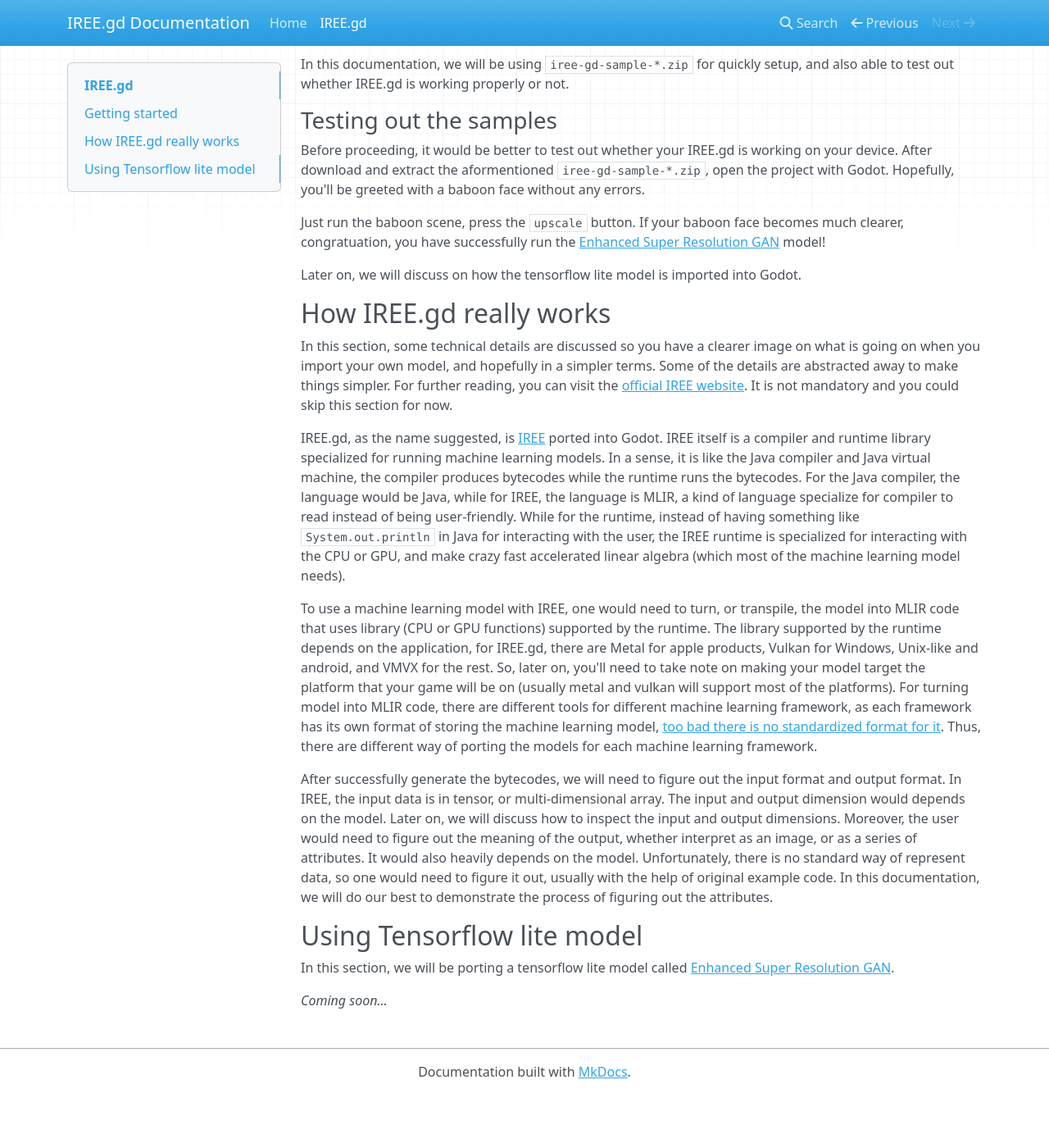
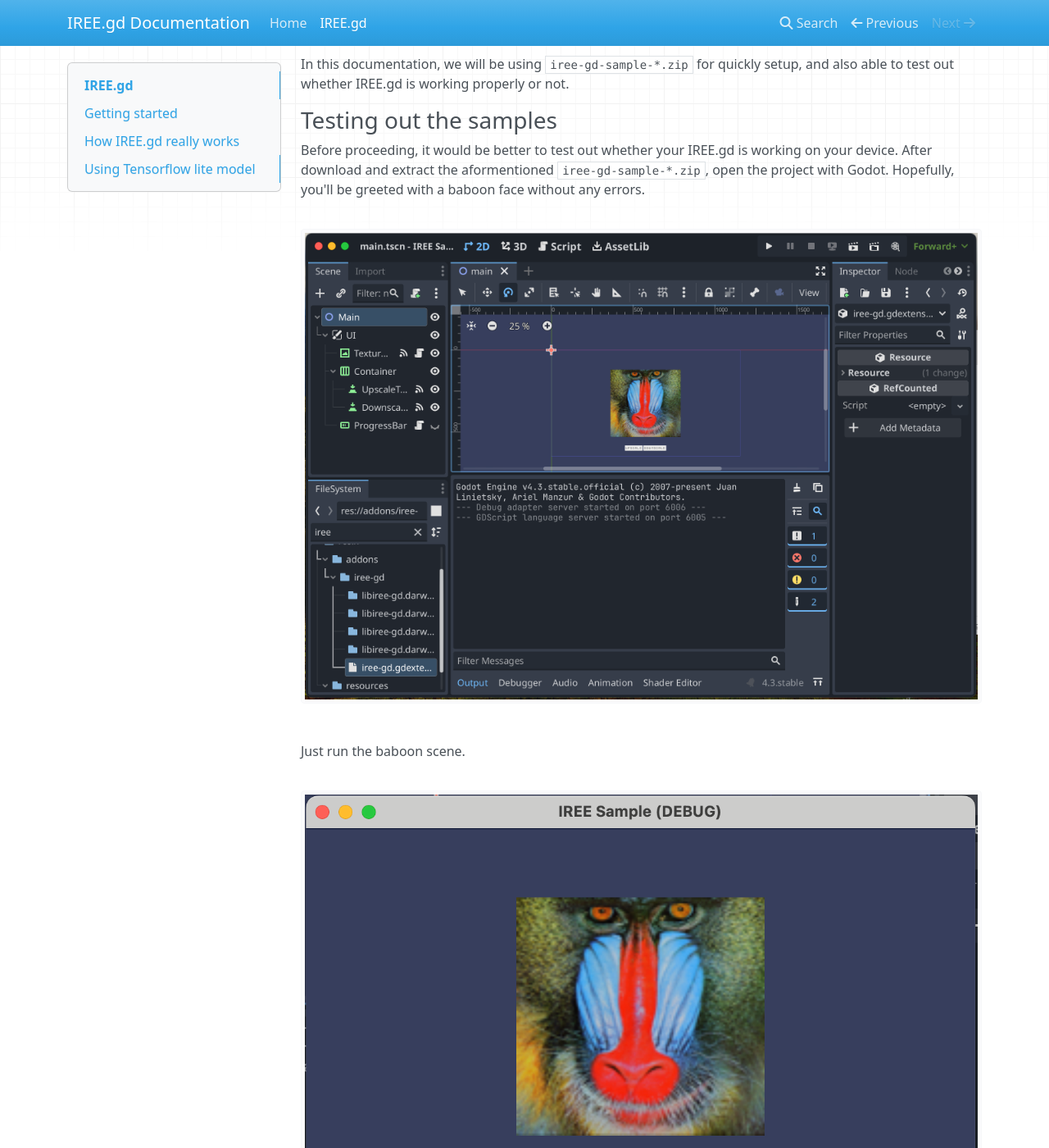
Before and after one commit to iree-gd/iree.gd.docs, an MkDocs documentation site: the page built from docs/iree.gd.md, in a window 1280 px wide and 1400 px high, scrolled down 491 px. Shown: the whole window at 82% size. Built offline with MkDocs 1.6.1, drawn with Linux system fonts in a browser that asks for light colours; nearby versions of some CDN libraries; before the commit the page ends 1826 px from its top, so only the background shows below that; some of the changed lines change nothing that is shown.

Commit message:
Add baboon images for testing out samples.

```diff
--- a/docs/iree.gd.md
+++ b/docs/iree.gd.md
@@ -21,7 +21,15 @@
 After download and extract the aformentioned `iree-gd-sample-*.zip`,  open the project with Godot.
 Hopefully, you'll be greeted with a baboon face without any errors.
 
-Just run the baboon scene, press the `upscale` button. If your baboon face becomes much clearer, congratuation, you have successfully run the [Enhanced Super Resolution GAN](https://www.kaggle.com/models/kaggle/esrgan-tf2) model!
+![First time open sample](images/first_time_open_sample.png)
+
+Just run the baboon scene.
+
+![Low resolution baboon](images/baboon_lowres.png)
+
+Press the `upscale` button. If your baboon face becomes much clearer, congratuation, you have successfully run the [Enhanced Super Resolution GAN](https://www.kaggle.com/models/kaggle/esrgan-tf2) model!
+
+![High resolution baboon](images/baboon_highres.png)
 
 Later on, we will discuss on how the tensorflow lite model is imported into Godot.
 
```
Also changed, not shown: docs/images/baboon_highres.png (added), docs/images/baboon_lowres.png (added), docs/images/first_time_open_sample.png (added), 1 other file.
